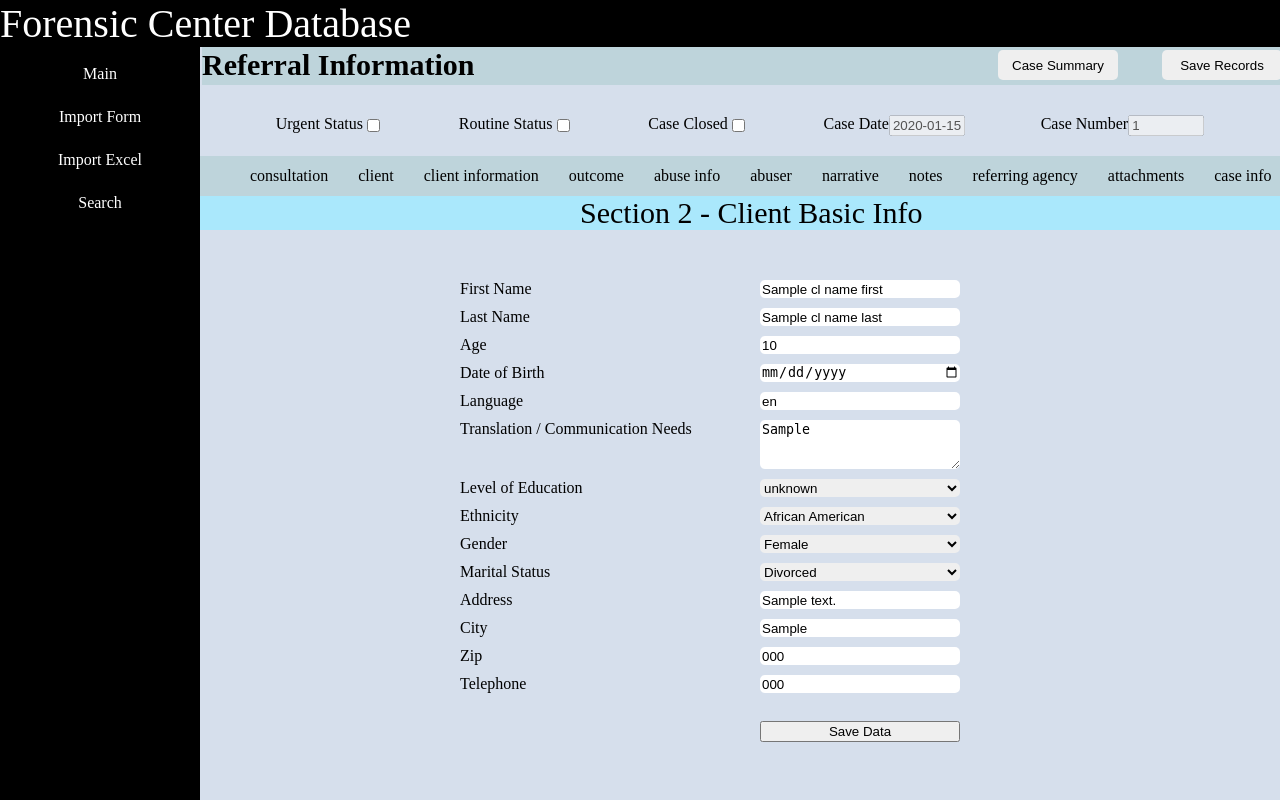
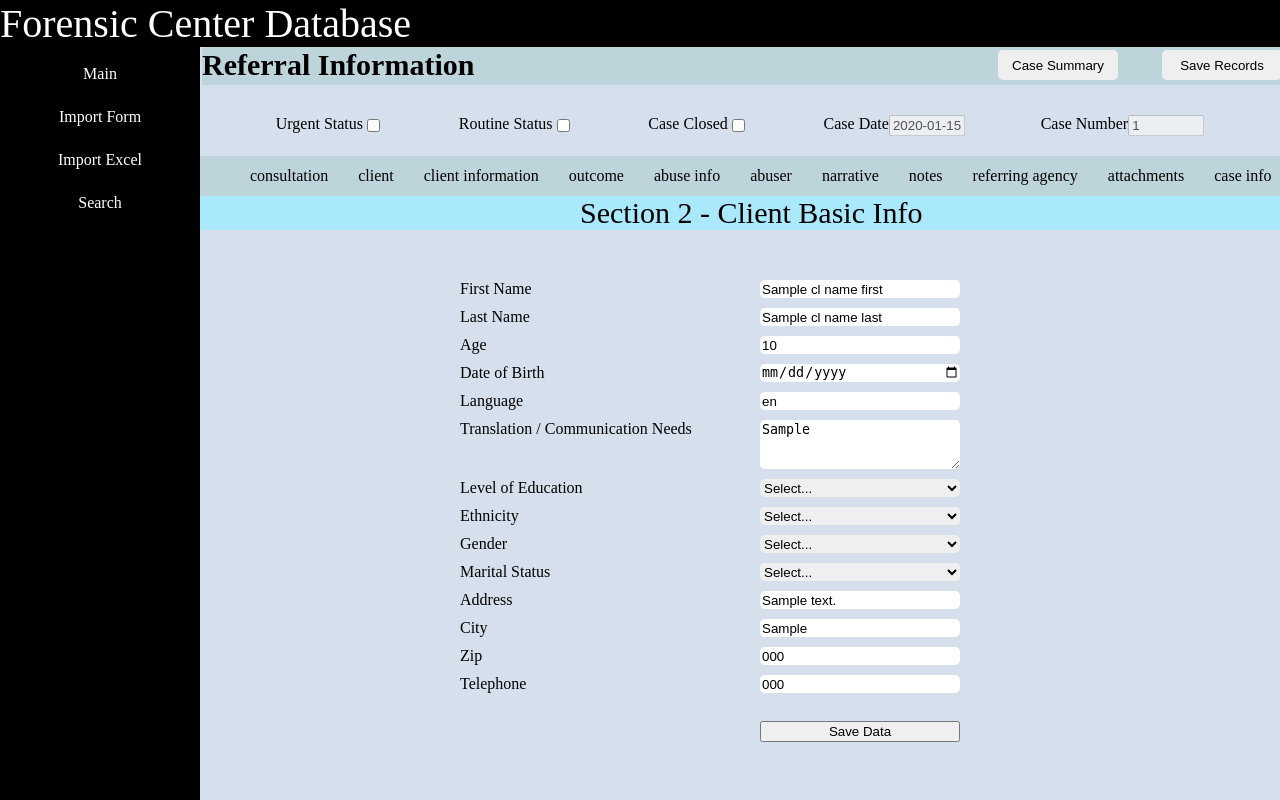
Before and after one commit to tiffanychao/Elder-Abuse-Database-Project, a Flask app: template templates/client.html in a window 1280 px wide; the page is wider, and only the part inside the window is pictured. Run offline with Flask 2, Linux system fonts and the light colour scheme; the template is opened without the code that fills it: most values are stand-ins (such as "Sample title", 1, 10 or a date in 2020).

Commit message:
update client page for the drop down

```diff
--- a/templates/client.html
+++ b/templates/client.html
@@ -75,7 +75,8 @@
             Level of Education
         </div>
         <select name="cl_education" class="dropdown_design">
-            <option {% if cl_education == 'unknown' %} selected {% endif %} value="unknown">unknown</option>
+            <option {% if cl_education == 'Select...' %} selected {% endif %} value="Select...">Select...</option>
+            <option {% if cl_education == 'Unknown' %} selected {% endif %} value="Unknown">Unknown</option>
             <option {% if cl_education == 'Less than high school' %} selected {% endif %} value="Less than high school">Less than high school</option>
             <option {% if cl_education == 'High school graduate' %} selected {% endif %} value="High school graduate">High school graduate</option>
             <option {% if cl_education == 'Some college/trade school' %} selected {% endif %} value="Some college/trade school">Some college/trade school</option>
@@ -89,6 +90,7 @@
             Ethnicity
         </div>
         <select name="cl_ethnicity" class="dropdown_design">
+            <option value="Select..." {% if cl_ethnicity == 'Select...' %} selected {% endif %} >Select...</option>
             <option value="African American" {% if cl_ethnicity == 'African American' %} selected {% endif %} >African American</option>
             <option value="American Indian/Native Alaskan" {% if cl_ethnicity == 'American Indian/Native Alaskan' %} selected {% endif %} >American Indian/Native Alaskan</option>
             <option value="Asian/Pacific Islander" {% if cl_ethnicity == 'Asian/Pacific Islander' %} selected {% endif %} >Asian/Pacific Islander</option>
@@ -103,6 +105,7 @@
             Gender
         </div>
         <select name="cl_gender" class="dropdown_design">
+            <option {% if cl_gender == 'Select...' %} selected {% endif %} value="Select...">Select...</option>
             <option {% if cl_gender == 'Female' %} selected {% endif %} value="Female">Female</option>
             <option {% if cl_gender == 'Male' %} selected {% endif %} value="Male">Male</option>
             <option {% if cl_gender== 'Transgendered' %} selected {% endif %} value="Transgendered">Transgendered</option>
@@ -115,10 +118,12 @@
             Marital Status
         </div>
         <select name="cl_marital" class="dropdown_design">
+            <option {% if cl_marital == 'Select...' %} selected {% endif %} value="Select...">Select...</option>
             <option {% if cl_marital == 'Divorced' %} selected {% endif %} value="Divorced">Divorced</option>
             <option {% if cl_marital == 'Domestic Partnership' %} selected {% endif %} value="Domestic Partnership">Domestic Partnership</option>
             <option {% if cl_marital == 'Married' %} selected {% endif %} value="Married">Married</option>
             <option {% if cl_marital == 'Seperated' %} selected {% endif %} value="Seperated">Seperated</option>
+            <option {% if cl_marital == 'Single' %} selected {% endif %} value="Single">Single</option>
             <option {% if cl_marital == 'Widowed' %} selected {% endif %} value="Widowed">Widowed</option>
         </select>
     </div>
```
